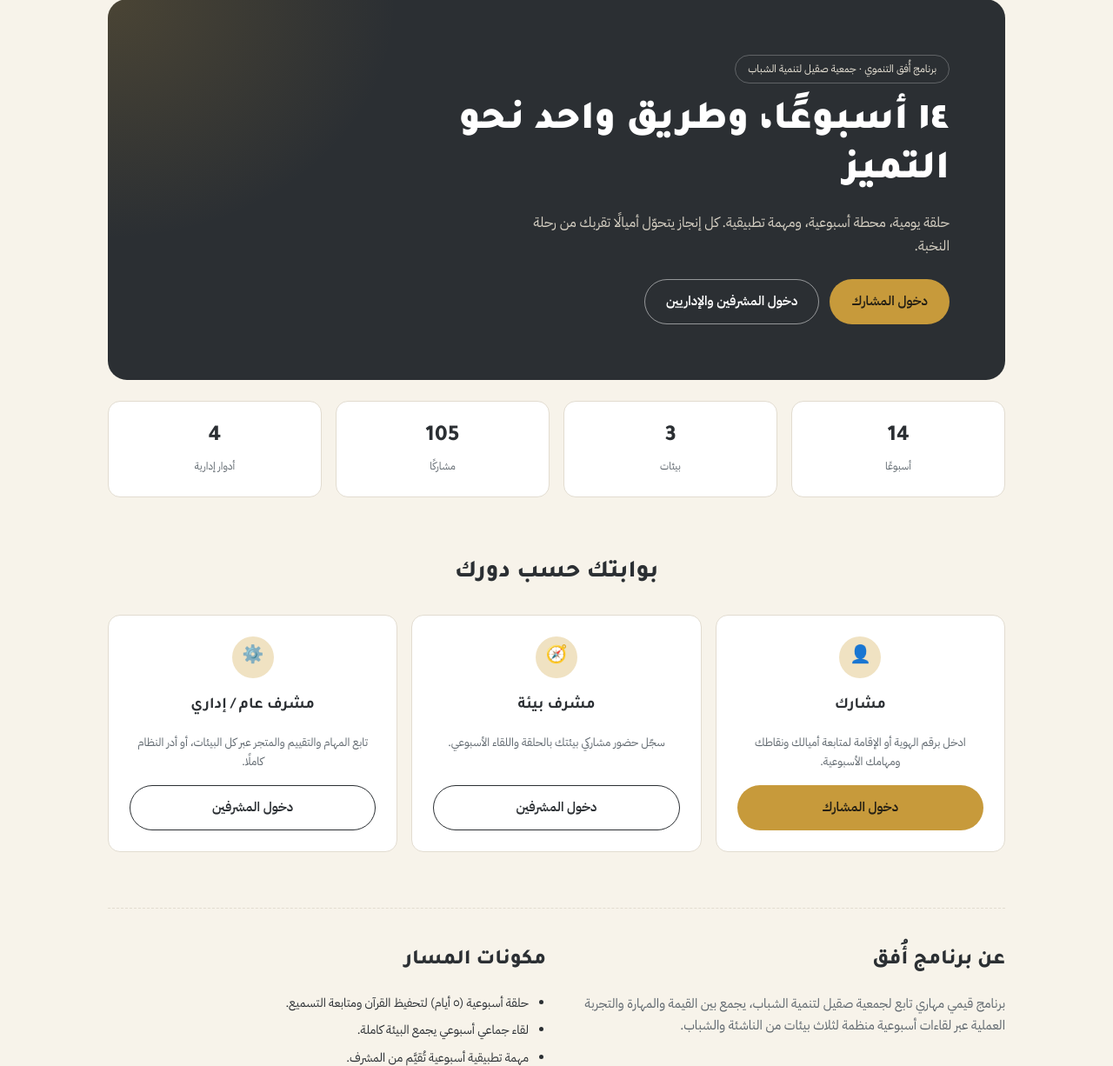
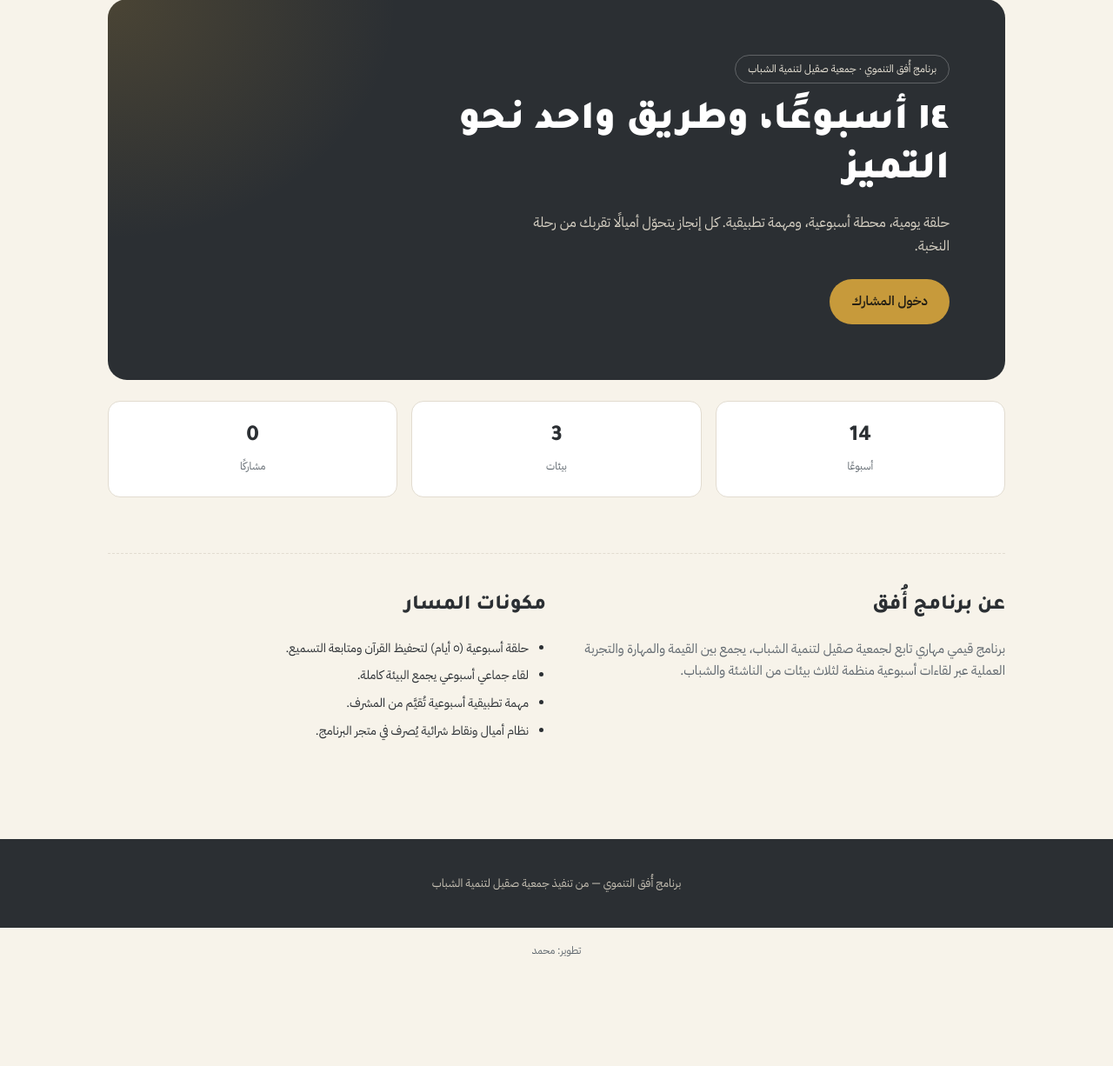
Before and after one commit to DevMohammad-SA/Ufuq, a Django app: page / in a window 1280 px wide. Shown: the part 120-1346 px from the top of the page at 87% size. After the commit the page ends 1220 px from the top, so only its background shows below. Run offline with Django 5.2, Linux system fonts and the light colour scheme; data that the repository does not hold is empty.

Commit message:
feat: clean up home page (remove admin login button, four-roles card, portals section) and show real participant count

```diff
--- a/config/urls.py
+++ b/config/urls.py
@@ -17,13 +17,14 @@ Including another URLconf
 
 from django.contrib import admin
 from django.urls import include, path
-from django.views.generic import TemplateView
 from django.conf import settings
 from django.conf.urls.static import static
 
+from participants.views import HomeView
+
 urlpatterns = [
     path("admin/", admin.site.urls),
-    path("", TemplateView.as_view(template_name="home.html"), name="home"),
+    path("", HomeView.as_view(), name="home"),
     path("accounts/", include("accounts.urls")),
     path("participants/", include("participants.urls")),
 ]
--- a/participants/views.py
+++ b/participants/views.py
@@ -299,6 +299,22 @@ def meeting_attendance_points(attended, is_early):
     return points
 
 
+class HomeView(TemplateView):
+    """
+    Public landing page (templates/home.html, DIRS-resolved regardless of
+    which app this view lives in). Lives here rather than a project-level
+    views module purely because it needs Participant for the real
+    participants_count stat.
+    """
+
+    template_name = "home.html"
+
+    def get_context_data(self, **kwargs):
+        context = super().get_context_data(**kwargs)
+        context["participants_count"] = Participant.objects.count()
+        return context
+
+
 class ParticipantDashboardView(LoginRequiredMixin, TemplateView):
     template_name = "participants/participant_dashboard.html"
     login_url = "accounts:login_participant"
--- a/templates/home.html
+++ b/templates/home.html
@@ -128,11 +128,11 @@ body{
 
 .stat-strip{
   display:grid;
-  grid-template-columns:repeat(4,1fr);
+  grid-template-columns:repeat(3,1fr);
   gap:var(--s2);
   margin-top:var(--s3);
 }
-@media(max-width:720px){.stat-strip{grid-template-columns:repeat(2,1fr)}}
+@media(max-width:720px){.stat-strip{grid-template-columns:1fr}}
 .stat-strip .card{
   background:#fff;
   border:1px solid var(--line);
@@ -150,50 +150,6 @@ body{
   font-family:var(--font-ui);
   font-size:12px;
   color:var(--slate);
-}
-
-.portals{
-  margin-top:var(--s5);
-}
-.portals h2{
-  font-weight:800;
-  font-size:clamp(22px,3vw,28px);
-  margin:0 0 var(--s3);
-  text-align:center;
-}
-.portal-grid{
-  display:grid;
-  grid-template-columns:repeat(3,1fr);
-  gap:var(--s2);
-}
-@media(max-width:820px){.portal-grid{grid-template-columns:1fr}}
-.portal-card{
-  background:#fff;
-  border:1px solid var(--line);
-  border-radius:var(--r-md);
-  padding:var(--s3);
-  text-align:center;
-  display:flex;
-  flex-direction:column;
-  gap:var(--s2);
-}
-.portal-card .icon{
-  width:48px;
-  height:48px;
-  border-radius:50%;
-  background:var(--gold-soft);
-  display:grid;
-  place-items:center;
-  margin:0 auto;
-  font-size:20px;
-}
-.portal-card h3{font-size:18px; font-weight:700; margin:0}
-.portal-card p{
-  font-family:var(--font-ui);
-  font-size:13px;
-  color:var(--slate);
-  margin:0;
-  flex:1;
 }
 
 .about{
@@ -261,7 +217,6 @@ body{
       <p>حلقة يومية، محطة أسبوعية، ومهمة تطبيقية. كل إنجاز يتحوّل أميالًا تقربك من رحلة النخبة.</p>
       <div class="cta">
         <a href="{% url 'accounts:login_participant' %}" class="btn btn-gold">دخول المشارك</a>
-        <a href="{% url 'accounts:login_supervisor' %}" class="btn btn-ghost" style="color:#fff;border-color:rgba(255,255,255,.5)">دخول المشرفين والإداريين</a>
       </div>
     </div>
   </section>
@@ -269,33 +224,8 @@ body{
   <div class="stat-strip">
     <div class="card"><b>14</b><span>أسبوعًا</span></div>
     <div class="card"><b>3</b><span>بيئات</span></div>
-    <div class="card"><b>105</b><span>مشاركًا</span></div>
-    <div class="card"><b>4</b><span>أدوار إدارية</span></div>
+    <div class="card"><b>{{ participants_count }}</b><span>مشاركًا</span></div>
   </div>
-
-  <section class="portals">
-    <h2>بوابتك حسب دورك</h2>
-    <div class="portal-grid">
-      <div class="portal-card">
-        <div class="icon">👤</div>
-        <h3>مشارك</h3>
-        <p>ادخل برقم الهوية أو الإقامة لمتابعة أميالك ونقاطك ومهامك الأسبوعية.</p>
-        <a href="{% url 'accounts:login_participant' %}" class="btn btn-gold">دخول المشارك</a>
-      </div>
-      <div class="portal-card">
-        <div class="icon">🧭</div>
-        <h3>مشرف بيئة</h3>
-        <p>سجّل حضور مشاركي بيئتك بالحلقة واللقاء الأسبوعي.</p>
-        <a href="{% url 'accounts:login_supervisor' %}" class="btn btn-ghost">دخول المشرفين</a>
-      </div>
-      <div class="portal-card">
-        <div class="icon">⚙️</div>
-        <h3>مشرف عام / إداري</h3>
-        <p>تابع المهام والتقييم والمتجر عبر كل البيئات، أو أدر النظام كاملًا.</p>
-        <a href="{% url 'accounts:login_supervisor' %}" class="btn btn-ghost">دخول المشرفين</a>
-      </div>
-    </div>
-  </section>
 
   <section class="about">
     <div>
```
